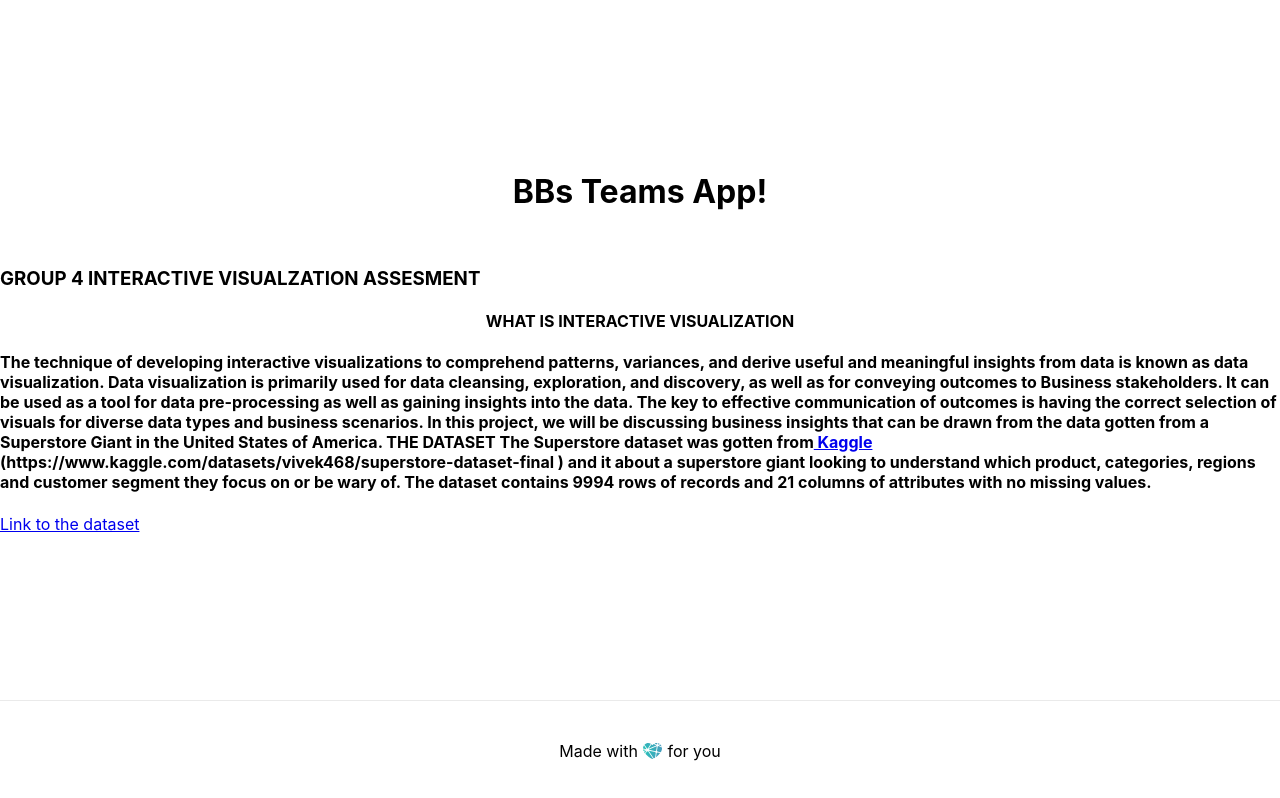
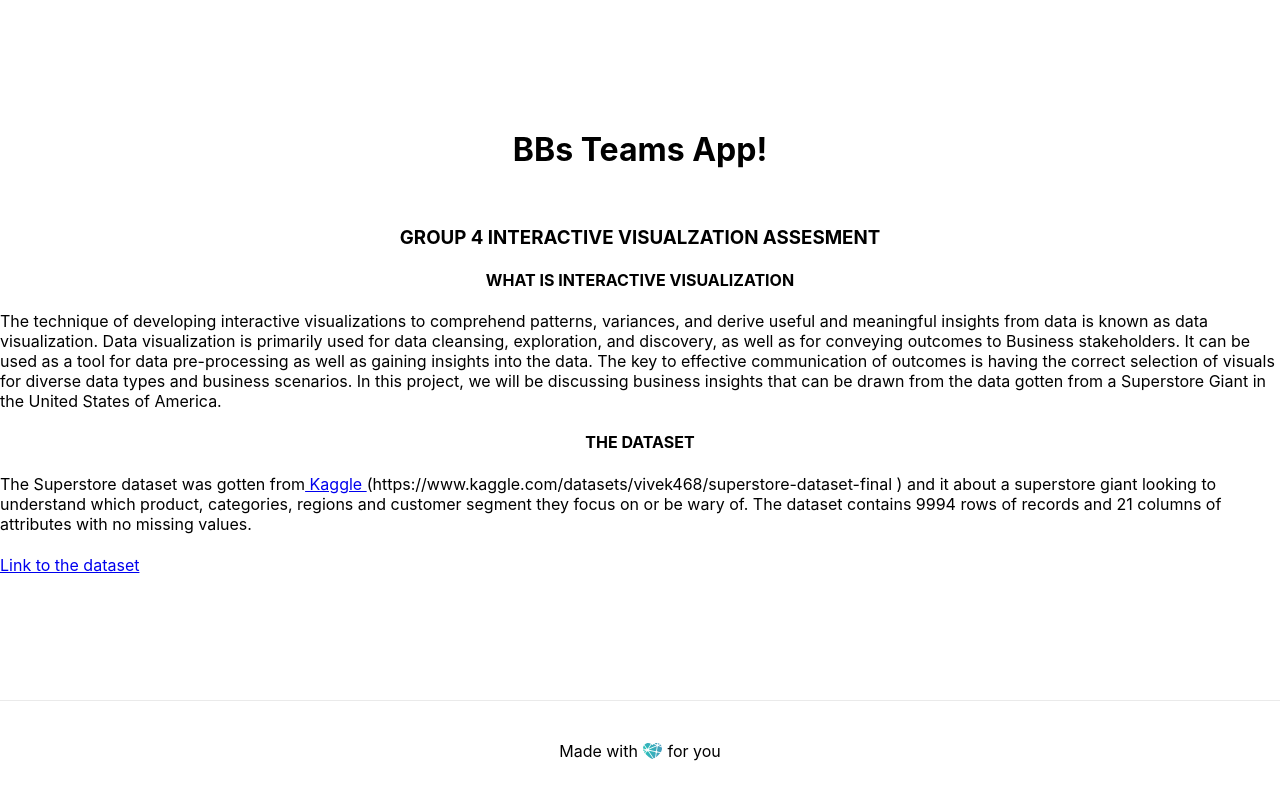
Before and after one commit to Sir-Newton/BBsTeams, a Next.js app in the folder BBsTeams/: page / in a window 1280 px wide. Built offline with nearby package versions, Linux system fonts and the light colour scheme.

Commit message:
Update index.js

```diff
--- a/BBsTeams/pages/index.js
+++ b/BBsTeams/pages/index.js
@@ -14,17 +14,17 @@ export default function Home() {
         <Header title="BBs Teams App!" />
         <p className="description">
 
-                <h3 >GROUP 4 INTERACTIVE VISUALZATION ASSESMENT</h3>
+                <h3 align="center">GROUP 4 INTERACTIVE VISUALZATION ASSESMENT</h3>
                 <h4 >  </h4>
                 <h4 align="center">WHAT IS INTERACTIVE VISUALIZATION</h4>
-                <h4>The technique of developing interactive visualizations to comprehend patterns, variances, and derive useful and meaningful
+                The technique of developing interactive visualizations to comprehend patterns, variances, and derive useful and meaningful
     insights from data is known as data visualization. Data visualization is primarily used for data cleansing, exploration, and discovery, as
     well as for conveying outcomes to Business stakeholders. It can be used as a tool for data pre-processing as well as gaining insights into the data.
     The key to effective communication of outcomes is having the correct selection of visuals for diverse data types and business scenarios. In this project,
     we will be discussing business insights that can be drawn from the data gotten from a Superstore Giant in the United States of America.
 
 
-    THE DATASET
+    <h4 align="center">THE DATASET</h4>
     The Superstore dataset was gotten from
     <a href="https://docs.google.com/spreadsheets/d/1vGWkF3vBHJc-kG7uIeD5_A6G43w50ISs/edit?rtpof=true"> Kaggle </a>
     (https://www.kaggle.com/datasets/vivek468/superstore-dataset-final ) and it about a
@@ -33,7 +33,7 @@ export default function Home() {
 
 
 
-    </h4>
+
                 <h4></h4>
                 <h4></h4>
 
```
